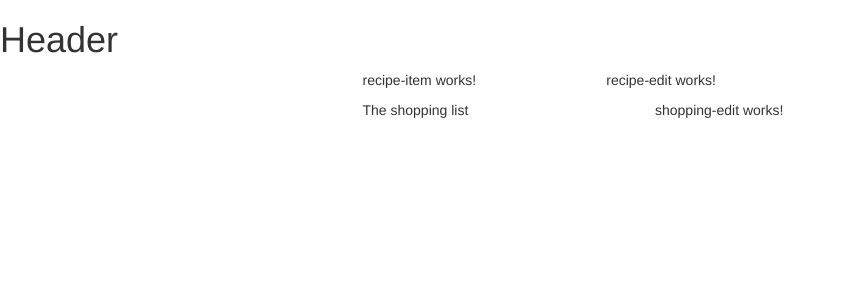
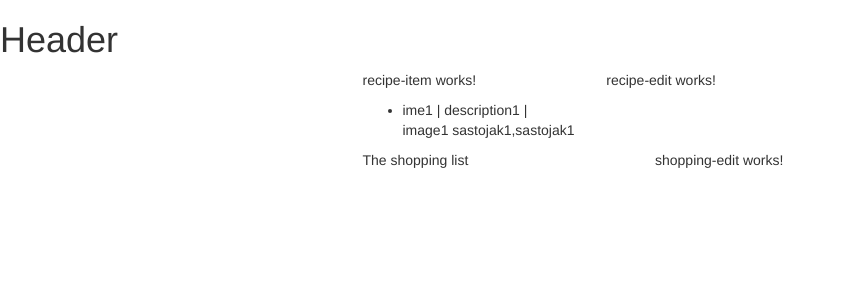
Before and after one commit to picuric-aleksandar/angular-recipe-book, an Angular app: page / in a window 1280 px wide. Shown: the top 300 px of the page, without its empty margins (0-843 px from the left). Built offline with nearby package versions, Linux system fonts and the light colour scheme.

Commit message:
Recipe start
Creating Recipe Model, creating single dummy recipe and displaying it in markup of the component.

```diff
--- /dev/null
+++ b/src/app/recipes/recipe.model.ts
@@ -0,0 +1,11 @@
+export class Recipe {
+  //konstruktor je built-in function koju svaka klasa
+  // ima i koja nam omogucava da instanciramo klasu preko new
+  // new RecipeModel(arg1,arg2,arg3...)
+  constructor(
+    public name: string,
+    public recipeImage: string,
+    public recipeDescription: string,
+    public recipeIngredients: string[]
+  ){}
+}
--- a/src/app/recipes/recipes.component.html
+++ b/src/app/recipes/recipes.component.html
@@ -1,7 +1,16 @@
 <div class="row">
     <div class="col-md-5">
         <app-recipe-list></app-recipe-list>
+        <ul>
+            <li *ngFor = "let recipe of recipes">
+                {{recipe.name}} |
+                {{recipe.recipeDescription}} |
+                {{recipe.recipeImage}}
+                {{recipe.recipeIngredients}}
+            </li>
+        </ul>
     </div>
+
     <div class="col-md-7">
         <app-recipe-edit></app-recipe-edit>
     </div>
--- a/src/app/recipes/recipes.component.ts
+++ b/src/app/recipes/recipes.component.ts
@@ -1,4 +1,6 @@
 import { Component, OnInit } from '@angular/core';
+
+import { Recipe } from './recipe.model';
 
 
 @Component({
@@ -8,7 +10,14 @@ import { Component, OnInit } from '@angular/core';
 })
 export class RecipesComponent implements OnInit {
 
-
+  recipes: Recipe[] = [
+    new Recipe(
+      'ime1',
+      'image1',
+      'description1',
+      ['sastojak1','sastojak1']
+    )
+  ]
 
   constructor() { }
 
```
